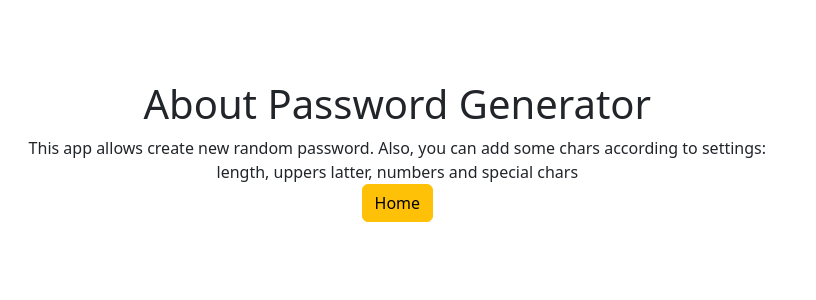
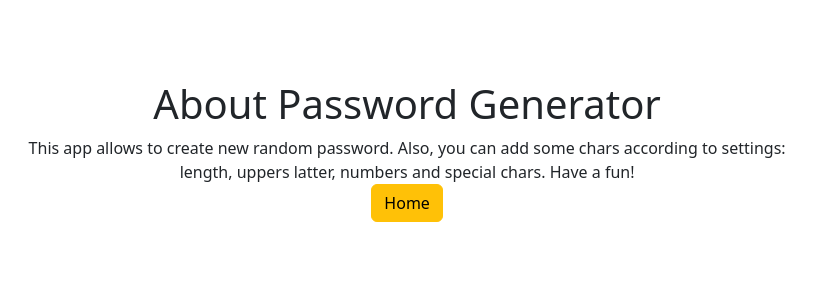
Before and after one commit to desert71/django3-password-generator, a Django app: page /about_password in a window 1280 px wide. Shown: the top 300 px of the page, without its empty margins (381-1197 px from the left). Run offline with Django 4.2, Linux system fonts and the light colour scheme.

Commit message:
Correction of spelling error

```diff
--- a/generator/templates/generator/about.html
+++ b/generator/templates/generator/about.html
@@ -9,9 +9,9 @@
 </style>
 <div class="block" align="center">
     <h1>About Password Generator</h1>
-    This app allows create new random password. Also, you can add some chars according to settings:
+    This app allows to create new random password. Also, you can add some chars according to settings:
     <br>
-    length, uppers latter, numbers and special chars
+    length, uppers latter, numbers and special chars. Have a fun!
     <br>
     <a href="{% url 'home' %}" class="btn btn-warning">Home</a>
 </div>
```
